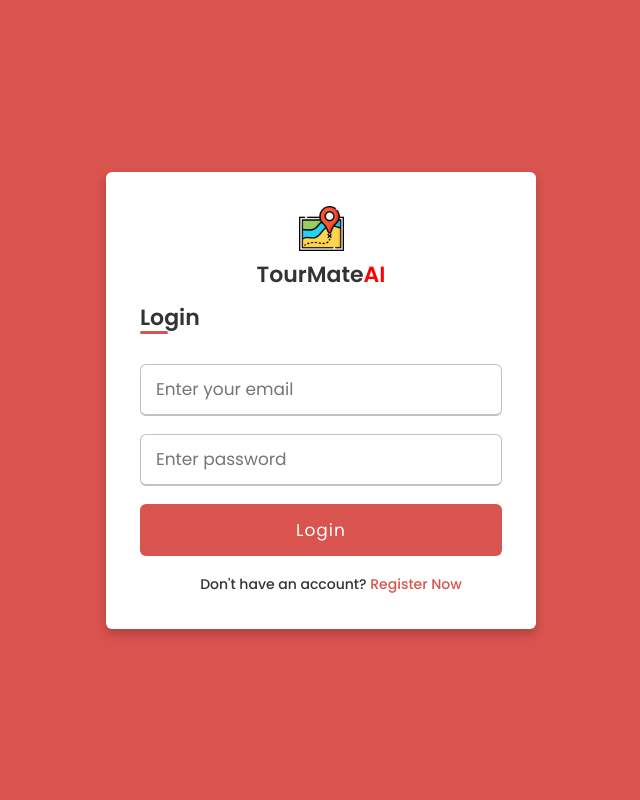
After one commit to An1k4et/Agnethon2024, a Flask app: page /login in a window 1280 px wide. The commit adds this page. Shown: the whole page, without its empty margins (319-959 px from the left). Run offline with Flask 3, Linux system fonts and the light colour scheme; some libraries are stand-ins or nearby versions.

Commit message:
Added SignUp and Login

```diff
--- /dev/null
+++ b/app.py
@@ -0,0 +1,189 @@
+from flask import Flask, render_template, request, redirect, session
+from flask_mysqldb import MySQL
+import MySQLdb.cursors
+import os
+import pandas as pd
+from textblob import TextBlob  # TextBlob for sentiment analysis
+from datetime import datetime
+
+app = Flask(__name__, static_url_path='/static')
+app.secret_key = os.urandom(24)
+
+df = pd.read_csv('dataset_rec.csv', encoding='latin1')
+# MySQL configurations
+app.config['MYSQL_HOST'] = 'localhost'
+app.config['MYSQL_USER'] = 'root'
+app.config['MYSQL_PASSWORD'] = ''
+app.config['MYSQL_DB'] = 'tourmate'
+
+mysql = MySQL(app)
+
+# Function to add user to the database
+def add_user_to_database(name, email, password, user_type):
+    cursor = mysql.connection.cursor()
+    cursor.execute("INSERT INTO users (name, email, password, user_type) VALUES (%s, %s, %s, %s)", (name, email, password, user_type))
+    mysql.connection.commit()
+    cursor.close()
+
+# Route for handling the form submission
+@app.route('/signup', methods=['POST'])
+def process_signup_form():
+    if request.method == 'POST':
+        name = request.form['name']
+        email = request.form['email']
+        password = request.form['password']
+        confirm_password = request.form['confirm_password']
+        user_type = request.form['type']
+
+        if password != confirm_password:
+            return 'Passwords do not match'
+
+        add_user_to_database(name, email, password, user_type)
+
+        return redirect('/login')
+
+@app.route('/')
+def home():
+    return render_template('index.html')
+
+@app.route('/signup')
+def signup():
+    return render_template('signup.html')
+
+@app.route('/login', methods=['GET', 'POST'])
+def login():
+    if request.method == 'GET':
+        return render_template('login.html', error=None)  # Pass None as the error initially
+
+    elif request.method == 'POST':
+        if 'email' in request.form and 'password' in request.form:
+            username = request.form['email']
+            password = request.form['password']
+
+            cursor = mysql.connection.cursor(MySQLdb.cursors.DictCursor)
+            try:
+                cursor.execute('SELECT * FROM users WHERE email = %s AND password = %s', (username, password,))
+                user = cursor.fetchone()
+
+                if user:
+                    session['user_id'] = user['id']  # Store user ID in session
+                    session['logged_in'] = True
+                    print("User ID:", user['id'])
+                    return redirect('/')
+                else:
+                    return render_template('login.html', error='Invalid username/password')
+            except Exception as e:
+                return render_template('login.html', error='An error occurred: {}'.format(str(e)))
+            finally:
+                cursor.close()
+        else:
+            return render_template('login.html', error='Missing email or password in form data')
+
+@app.route('/logout')
+def logout():
+    # Clear the session when the user logs out
+    session.clear()
+    return redirect('/')
+
+# Sample sentiment analysis function using TextBlob
+def analyze_sentiment(review):
+    blob = TextBlob(review)
+    sentiment_score = blob.sentiment.polarity
+    return sentiment_score
+
+def preprocess_place_name(place_name):
+    # Extract only the first part before ","
+    return place_name.split(',')[0].strip()
+
+def recommend_locations_with_review(place_name, start_date, end_date, type_, budget, df):
+    # Preprocess the place_name
+    place_name = preprocess_place_name(place_name)
+
+    # Calculate duration in days
+    start_date = datetime.strptime(start_date, "%Y-%m-%d")
+    end_date = datetime.strptime(end_date, "%Y-%m-%d")
+    duration = (end_date - start_date).days
+
+    # Filter DataFrame based on user input
+    filtered_df = df[(df['Place Name'] == place_name) & (df['Type'] == type_)]
+    # print("Filtered DataFrame:")
+    # print(filtered_df)
+
+    # Print unique values in the "Place Name" column for debugging
+    # print(df['Place Name'].unique())
+
+    # Extract unique tourist locations, their reviews, and costs
+    unique_locations = filtered_df['Tourist Location'].tolist()
+    locations_reviews = filtered_df.set_index('Tourist Location')['Review'].to_dict()
+    locations_budget = filtered_df.set_index('Tourist Location')['Budget'].to_dict()
+    locations_type = filtered_df.set_index('Tourist Location')['Type'].to_dict()
+
+    # Generate recommendation with review scores for each day
+    remaining_budget = budget
+    recommendations = []
+    for i in range(duration):
+        if remaining_budget <= 0:
+            recommendations.append(("No more budget for additional locations", 0))
+            continue
+
+        if unique_locations:
+            for location in unique_locations:
+                if remaining_budget >= locations_budget[location]:
+                    review = locations_reviews.get(location, '')
+                    sentiment_score = analyze_sentiment(review)
+                    trip_type = locations_type[location]
+                    recommendation = f"{location} ({trip_type})"
+                    recommendations.append((recommendation, sentiment_score))
+                    remaining_budget -= locations_budget[location]
+                    unique_locations.remove(location)
+                    break
+                else:
+                    continue
+        else:
+            recommendations.append(("No more locations available", 0))
+
+    # Sort recommendations based on review scores in descending order
+    recommendations.sort(key=lambda x: x[1], reverse=True)
+    sorted_recommendations = [rec[0] for rec in recommendations]
+
+    return sorted_recommendations, budget - remaining_budget
+
+# Function to save trip details for a specific user to the database
+def save_trip_details(user_id, place_name, start_date, end_date, trip_type, budget):
+    cursor = mysql.connection.cursor()
+    cursor.execute("INSERT INTO trips (user_id, place_name, start_date, end_date, trip_type, budget) VALUES (%s, %s, %s, %s, %s, %s)", (user_id, place_name, start_date, end_date, trip_type, budget))
+    mysql.connection.commit()
+    cursor.close()
+
+@app.route('/result', methods=['GET', 'POST'])
+def result():
+    if request.method == 'POST':
+        # Get form data
+        place_name = request.form['place_name']
+        start_date = request.form['startDate']
+        end_date = request.form['endDate']
+
+        # Define the trip_type and budget variables
+        trip_type = request.form['tripType']
+        budget = float(request.form['budget'])
+
+        # Get user ID from session
+        user_id = session.get('user_id')
+
+        # Check if user is logged in
+        if user_id:
+            # Save trip details for the specific user
+            save_trip_details(user_id, place_name, start_date, end_date, trip_type, budget)
+
+            # Call recommendation function
+            recommendations, remaining_budget = recommend_locations_with_review(place_name, start_date, end_date, trip_type, budget, df)
+
+            # Render template with recommendations
+            return render_template('recommendations.html', recommendations=recommendations, remaining_budget=remaining_budget)
+        else:
+            # Redirect to login if user is not logged in
+            return redirect('/login')
+
+
+if __name__ == '__main__':
+    app.run(debug=True)
--- /dev/null
+++ b/static/css/signupstyle.css
@@ -0,0 +1,131 @@
+@import url("https://fonts.googleapis.com/css?family=Poppins:400,500,600,700&display=swap");
+
+* {
+    margin: 0;
+    padding: 0;
+    box-sizing: border-box;
+    font-family: "Poppins", sans-serif;
+}
+
+body {
+    min-height: 100vh;
+    display: flex;
+    align-items: center;
+    justify-content: center;
+    background: #d9534f; /* Dark orange */
+}
+
+.wrapper {
+    position: relative;
+    max-width: 430px;
+    width: 100%;
+    background: #fff;
+    padding: 34px;
+    border-radius: 6px;
+    box-shadow: 0 5px 10px rgba(0, 0, 0, 0.2);
+}
+
+.wrapper h2 {
+    position: relative;
+    font-size: 22px;
+    font-weight: 600;
+    color: #333;
+}
+
+.wrapper h2::before {
+    content: "";
+    position: absolute;
+    left: 0;
+    bottom: 0;
+    height: 3px;
+    width: 28px;
+    border-radius: 12px;
+    background: #d9534f; /* Dark orange */
+}
+
+.wrapper form {
+    margin-top: 30px;
+}
+
+.wrapper form .input-box {
+    height: 52px;
+    margin: 18px 0;
+}
+
+form .input-box input,
+form .input-box select {
+    height: 100%;
+    width: 100%;
+    outline: none;
+    padding: 0 15px;
+    font-size: 17px;
+    font-weight: 400;
+    color: #333;
+    border: 1.5px solid #c7bebe;
+    border-bottom-width: 2.5px;
+    border-radius: 6px;
+    transition: all 0.3s ease;
+}
+
+.input-box input:focus,
+.input-box input:valid,
+.input-box select:focus,
+.input-box select:valid {
+    border-color: #d9534f; /* Dark orange */
+}
+
+form .policy {
+    display: flex;
+    align-items: center;
+}
+
+form h3 {
+    color: #707070;
+    font-size: 14px;
+    font-weight: 500;
+    margin-left: 10px;
+}
+
+.input-box.button input {
+    color: #fff;
+    letter-spacing: 1px;
+    border: none;
+    background: #d9534f; /* Dark orange */
+    cursor: pointer;
+}
+
+.input-box.button input:hover {
+    background: #c9302c; /* Darker shade of dark orange */
+}
+
+form .text h3 {
+    color: #333;
+    width: 100%;
+    text-align: center;
+}
+
+form .text h3 a {
+    color: #d9534f; /* Dark orange */
+    text-decoration: none;
+}
+
+form .text h3 a:hover {
+    text-decoration: underline;
+}
+
+.logo {
+    text-align: center;
+    margin-bottom: 10px;
+}
+
+.logo img {
+    width: 45px;
+    height: auto;
+}
+
+.logo h1 {
+    font-size: 22px;
+    font-weight: 600;
+    color: #333;
+    margin-top: 0px;
+}
--- /dev/null
+++ b/templates/login.html
@@ -0,0 +1,40 @@
+<!DOCTYPE html>
+<html lang="en" dir="ltr">
+
+<head>
+	<meta charset="UTF-8">
+	<meta http-equiv="X-UA-Compatible" content="IE=edge">
+	<meta name="viewport" content="width=device-width, initial-scale=1.0">
+	<title>Login | TourMateAI</title>
+	<link rel="stylesheet" href="{{ url_for('static', filename='css/signupstyle.css') }}">
+</head>
+
+<body>
+	<div class="wrapper">
+		<div class="logo">
+			<img src="/static/img/maplogo.png" alt="TourMateAI Logo">
+			<h1>TourMate<span style="color: red;">AI</span></h1>
+		</div>
+		<h2>Login</h2>
+		<form action="/login" method="POST">
+			<div class="input-box">
+				<input type="text" name="email" placeholder="Enter your email" required>
+			</div>
+			<div class="input-box">
+				<input type="password" name="password" placeholder="Enter password" required>
+			</div>
+			{% if error %}
+			<p style="color: red;">{{ error }}</p>
+			{% endif %}
+			<div class="input-box button">
+				<input type="submit" value="Login">
+			</div>
+			<div class="text">
+				<h3>Don't have an account? <a href="/signup">Register Now</a></h3>
+
+			</div>
+		</form>
+	</div>
+</body>
+
+</html>
```
Also changed, not shown: templates/index.html (+12 -1 lines), templates/signup.html (added, +59 -0 lines), tourmate.sql (added, +116 -0 lines), tree.py (deleted, +0 -105 lines), README.md.
